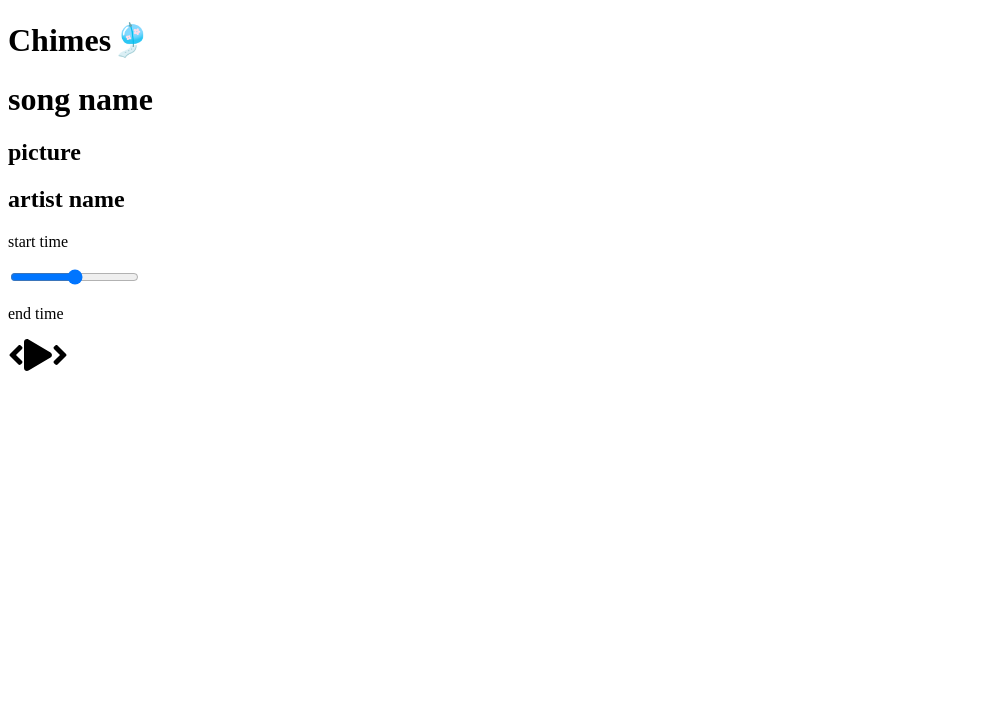
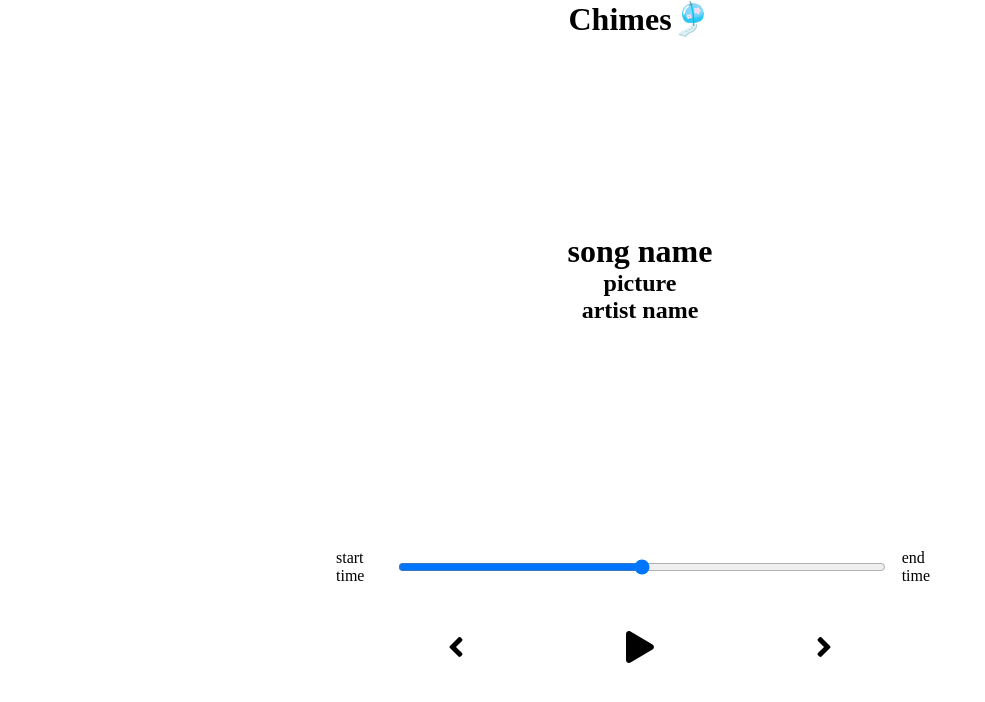
Before and after one commit to nayyyhaa/chimes-music-app, a React (Create React App) app: page / in a window 1280 px wide. Shown: the top 702 px of the page, without its empty margins (0-985 px from the left). Built offline with nearby package versions, Linux system fonts and the light colour scheme.

Commit message:
styles: initial setup

```diff
--- a/package.json
+++ b/package.json
@@ -12,6 +12,7 @@
     "react": "^17.0.2",
     "react-dom": "^17.0.2",
     "react-scripts": "4.0.3",
+    "sass": "^1.42.1",
     "web-vitals": "^1.1.2"
   },
   "scripts": {
--- a/src/App.js
+++ b/src/App.js
@@ -1,10 +1,11 @@
+import "./styles/app.scss";
 import Song from "./components/Song";
 import Player from "./components/Player";
 
 function App() {
   return (
     <div>
-      <h1>Chimes🎐</h1>
+      <h1 className="title-text">Chimes🎐</h1>
       <Song />
       <Player />
     </div>
--- /dev/null
+++ b/src/styles/_player.scss
@@ -0,0 +1,31 @@
+.player-container {
+    min-height: 20vh;
+    display: flex;
+    flex-direction: column;
+    align-items: center;
+    justify-content: space-around;
+
+    .time-slider-control {
+        width: 50%;
+        display: flex;
+
+        input {
+            width: 100%;
+            cursor: pointer;
+        }
+
+        p {
+            padding: 1rem;
+        }
+    }
+
+    .play-pause-control {
+        width: 30%;
+        display: flex;
+        justify-content: space-between;
+
+        svg {
+            cursor: pointer;
+        }
+    }
+}
--- /dev/null
+++ b/src/styles/_song.scss
@@ -0,0 +1,7 @@
+.song-container {
+    min-height: 60vh;
+    display: flex;
+    flex-direction: column;
+    align-items: center;
+    justify-content: center;
+}
--- /dev/null
+++ b/src/styles/app.scss
@@ -0,0 +1,12 @@
+* {
+    margin: 0;
+    padding: 0;
+    box-sizing: border-box;
+}
+
+.title-text {
+    text-align: center;
+}
+
+@import "./song";
+@import "./player";
```
Also changed, not shown: 2 other files (tests, documents, lock files or other folders).
